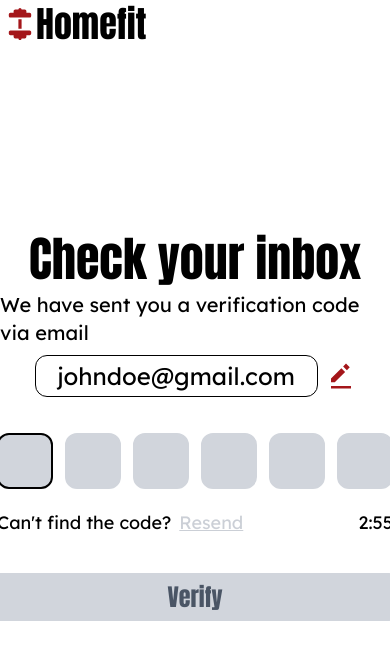
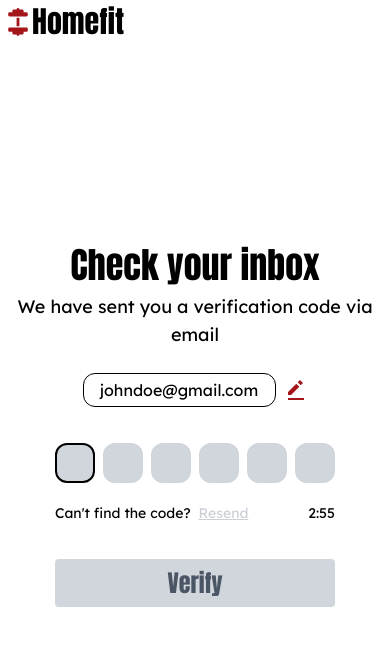
Before and after one commit to cpendo/HomeFit, a React (Vite) app in the folder frontend/: page /login/verify-user in a window 390 px wide. Shown: the top 660 px of the page. Built offline with nearby package versions, Linux system fonts and the light colour scheme; no server answers.

Commit message:
refactor(auth): Implement new layout for  and  pages and make  responsive
refactor(auth): Implement new layout for `Login` and `Register` pages and Make `VerifyUser` responsive"

refactor(auth): Implement new layout for 'Login' and 'Register' pages and make 'VerifyUser' responsive

```diff
--- a/frontend/src/pages/auth/Login.jsx
+++ b/frontend/src/pages/auth/Login.jsx
@@ -26,27 +26,30 @@ const Login = () => {
 
   return (
     <div className="h-dvh flex">
-      <SidePanel />
-
-      <div className="h-full lg:w-1/2 w-full flex flex-col justify-center">
-        <div className="mx-auto w-4/5">
+      <div className="h-full lg:w-1/2 w-full flex flex-col">
+        <div className="flex items-center lg:p-3 p-1">
           <Link
             to="/"
             className="flex justify-center items-center lg:mb-8 mb-5"
           >
-            <FaDumbbell className="lg:size-12 size-8 text-red-secondary rotate-90" />
-            <p className="text-5xl font-secondary">Homefit</p>
+            <FaDumbbell className="sm:size-8 size-7 text-red-secondary rotate-90" />
+            <p className="sm:text-4xl text-3xl font-secondary">Homefit</p>
           </Link>
+        </div>
+
+        <div className="w-4/5 mx-auto flex-1 flex flex-col justify-center items-center">
+          <div className="w-full flex flex-col">
             <h3 className="uppercase font-secondary font-normal lg:text-3xl text-2xl">
               Hello,👋
             </h3>
             <p className="lg:text-xl text-lg font-light pt-1 pb-2">
               Enter your account details{" "}
             </p>
+          </div>
 
           <form
             onSubmit={handleSubmit(onSubmit)}
-            className="font-light text-base"
+            className="font-light text-base w-full"
           >
             <FormInput
               label="Email"
@@ -76,14 +79,16 @@ const Login = () => {
             </button>
           </form>
 
-          <p className="font-secondary text-gray-800 lg:text-lg text-base mt-2">
+          <button className="font-secondary text-gray-800 lg:text-lg text-base mt-2">
             Don&apos;t have an account?{" "}
             <Link to="/register" className="underline text-black">
               Sign Up
             </Link>
-          </p>
+          </button>
         </div>
       </div>
+
+      <SidePanel />
     </div>
   );
 };
--- a/frontend/src/pages/auth/Register.jsx
+++ b/frontend/src/pages/auth/Register.jsx
@@ -44,42 +44,40 @@ const Register = () => {
     try {
       const response = await registerUser(filteredData).unwrap();
       console.log("User registered :" + response);
-      Swal.fire({
-        title: "User registered!",
-        text: "Check your email for verification.",
-        icon: "success",
-      });
+      Swal.fire(
+        "User registered!",
+        "Check your email for verification.",
+        "success"
+      );
       reset();
     } catch (error) {
       console.error("Registration failed:", error);
-      console.log(filteredData)
-      Swal.fire({
-        title: "Registration Failed!",
-        text: error?.data?.message,
-        icon: "error",
-      });
+      console.log(filteredData);
+      Swal.fire("Registration Failed!", `${error?.data?.message}`, "error");
     }
   };
   return (
-    <div className="h-max lg:h-dvh flex lg:my-0 my-10">
-      <SidePanel />
-
-      <div className="h-full lg:w-1/2 w-full flex flex-col justify-center">
-        <div className="mx-auto w-4/5">
+    <div className="h-max lg:h-dvh flex">
+      <div className="h-full lg:w-1/2 w-full flex flex-col">
+        <div className="flex items-center lg:p-3 p-1">
           <Link
             to="/"
             className="flex justify-center items-center lg:mb-8 mb-5"
           >
-            <FaDumbbell className="lg:size-12 size-8 text-red-secondary rotate-90" />
-            <p className="text-5xl font-secondary">Homefit</p>
+            <FaDumbbell className="sm:size-8 size-7 text-red-secondary rotate-90" />
+            <p className="sm:text-4xl text-3xl font-secondary">Homefit</p>
           </Link>
+        </div>
 
+        <div className="w-4/5 mx-auto flex-1 flex flex-col justify-center items-center">
+          <div className="w-full flex flex-col">
             <h3 className="uppercase font-secondary font-normal lg:text-3xl text-2xl">
               Hello,👋
             </h3>
             <p className="lg:text-xl text-lg font-light pt-1 pb-2">
               Create an account to start using HomeFit
             </p>
+          </div>
 
           <form
             onSubmit={handleSubmit(onSubmit)}
@@ -157,14 +155,16 @@ const Register = () => {
             </button>
           </form>
 
-          <p className="font-secondary text-gray-800 lg:text-lg text-base mt-2">
+          <button className="font-secondary text-gray-800 lg:text-lg text-base mt-2 sm:mb-0 mb-6">
             Already Registered?{" "}
             <Link to="/login" className="underline text-black">
               Sign In
             </Link>
-          </p>
+          </button>
         </div>
       </div>
+
+      <SidePanel />
     </div>
   );
 };
--- a/frontend/src/pages/auth/VerifyUser.jsx
+++ b/frontend/src/pages/auth/VerifyUser.jsx
@@ -73,19 +73,19 @@ const VerifyAccount = () => {
     <div className="h-dvh flex">
       <div className="h-full lg:w-1/2 w-full flex flex-col">
         <div className="flex items-center lg:p-3 p-1">
-          <FaDumbbell className="lg:size-8 size-8 text-red-secondary rotate-90" />
-          <p className="text-4xl font-secondary">Homefit</p>
+          <FaDumbbell className="sm:size-8 size-7 text-red-secondary rotate-90" />
+          <p className="sm:text-4xl text-3xl font-secondary">Homefit</p>
         </div>
 
         <div className="flex-1 flex flex-col justify-center items-center">
           <div className="flex flex-col justify-center items-center">
-            <h1 className="font-secondary text-5xl mb-2">Check your inbox</h1>
-            <p className="text-xl">
+            <h1 className="font-secondary sm:text-5xl text-4xl mb-2">Check your inbox</h1>
+            <p className="sm:text-xl text-lg sm:text-start text-center">
               We have sent you a verification code via email
             </p>
           </div>
 
-          <div className="flex justify-center text-2xl gap-2 mt-2">
+          <div className="flex justify-center sm:text-2xl text-base gap-2 sm:mt-2 mt-6">
             <input
               type="text"
               value={userEmail}
@@ -98,7 +98,7 @@ const VerifyAccount = () => {
             {emailEditable && (
               <button
                 onClick={handleChangeEmail}
-                className={`text-red-secondary text-2xl ${
+                className={`text-red-secondary sm:text-2xl text-xl ${
                   emailEditable ? "inline" : "hidden"
                 }`}
               >
@@ -112,14 +112,14 @@ const VerifyAccount = () => {
                   setEmailEditable(false);
                   setUserEmail(user);
                 }}
-                className={`text-red-secondary text-4xl`}
+                className={`text-red-secondary sm:text-4xl text-2xl`}
               >
                 <IoCloseSharp />
               </button>
             ) : (
               <button
                 onClick={() => setEmailEditable(true)}
-                className="text-red-secondary text-3xl"
+                className="text-red-secondary sm:text-3xl text-2xl"
               >
                 <BiSolidEditAlt />
               </button>
@@ -127,7 +127,7 @@ const VerifyAccount = () => {
           </div>
 
           <form className="flex flex-col justify-center items-center gap-5 my-9">
-            <div className="flex flex-row gap-3">
+            <div className="flex flex-row sm:gap-3 gap-2">
               {values.map((val, index) => (
                 <CodeInput
                   key={index}
@@ -139,7 +139,7 @@ const VerifyAccount = () => {
               ))}
             </div>
 
-            <div className="w-full text-lg flex flex-row justify-between items-center ">
+            <div className="w-full sm:text-lg text-sm flex flex-row justify-between items-center ">
               <div>
                 Can&apos;t find the code?
                 <button
--- a/frontend/src/pages/auth/components/CodeInput.jsx
+++ b/frontend/src/pages/auth/components/CodeInput.jsx
@@ -7,7 +7,7 @@ const CodeInput = ({value, onChange, onKeyDown, inputRef}) => {
       onKeyDown={onKeyDown}
       ref={inputRef}
       maxLength={1}
-      className="bg-gray-300 size-14 text-5xl text-center outline-none border-gray-300 border-2 rounded-xl focus:border-black"
+      className="bg-gray-300 sm:size-14 size-10 sm:text-5xl text-3xl text-center outline-none border-gray-300 border-2 rounded-xl focus:border-black"
     />
   );
 };
```
Lines whose indentation alone changed are shown as unchanged.
